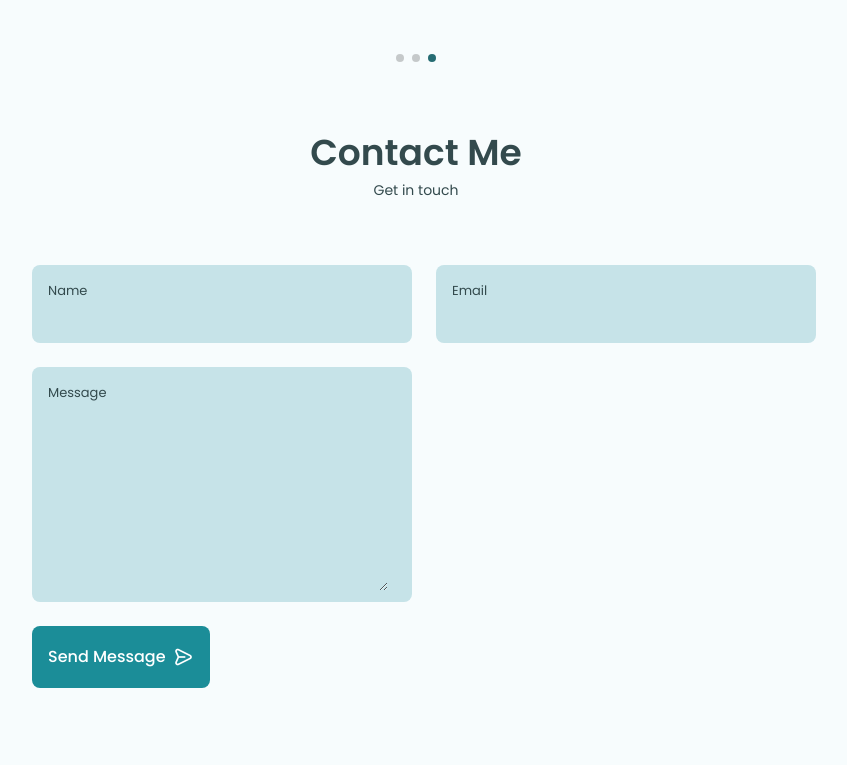
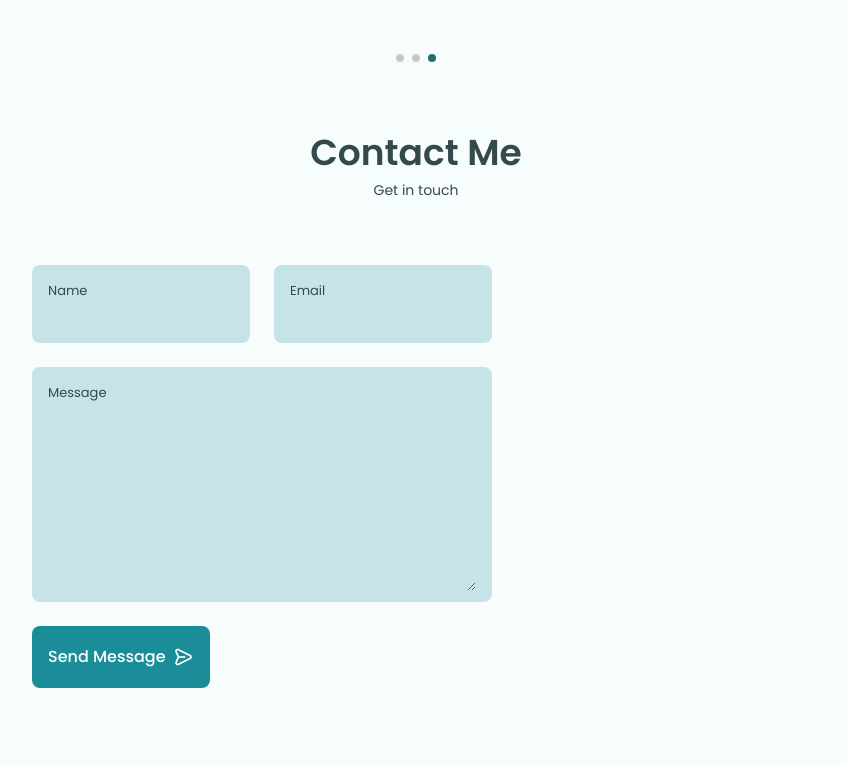
Before and after one commit to luluahahaha/portofolio.id, a plain HTML site: page index.html in a window 1280 px wide. Shown: the part 4256-5021 px from the top of the page, without its empty margins (224-1071 px from the left). Drawn offline with nearby package versions, Linux system fonts and the light colour scheme.

```diff
--- a/assets/css/styles.css
+++ b/assets/css/styles.css
@@ -858,7 +858,6 @@
     background-color: var(--input-color);
     border-radius: .5rem;
     padding: .75rem 1rem .25rem;
-    width: 380px;
 }
 
 .contact__label{
@@ -867,7 +866,7 @@
 }
 
 .contact__input{
-    width: 340px;
+    width: 100%;
     background-color: var(--input-color);
     color: var(--text-color);
     font-family: var(--body-font);
```
Also changed, not shown: index.html (line endings or trailing spaces).
